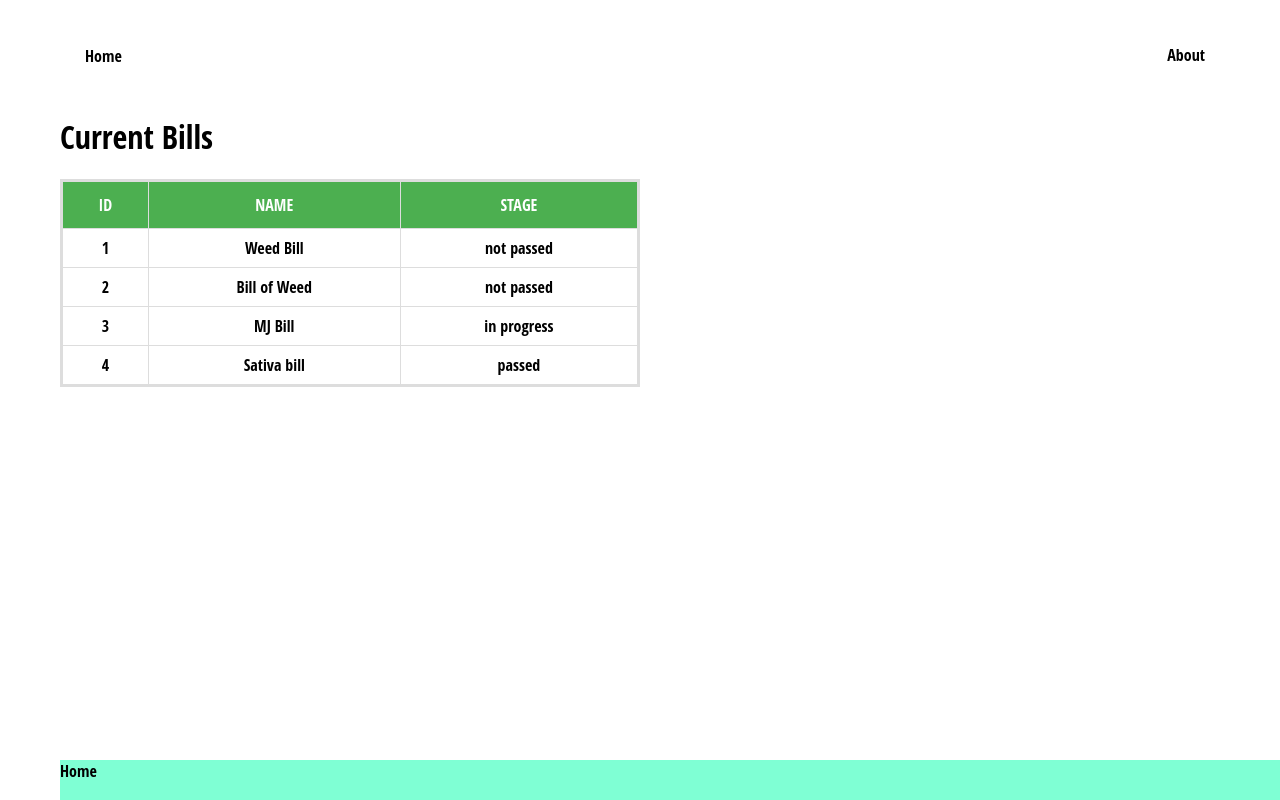
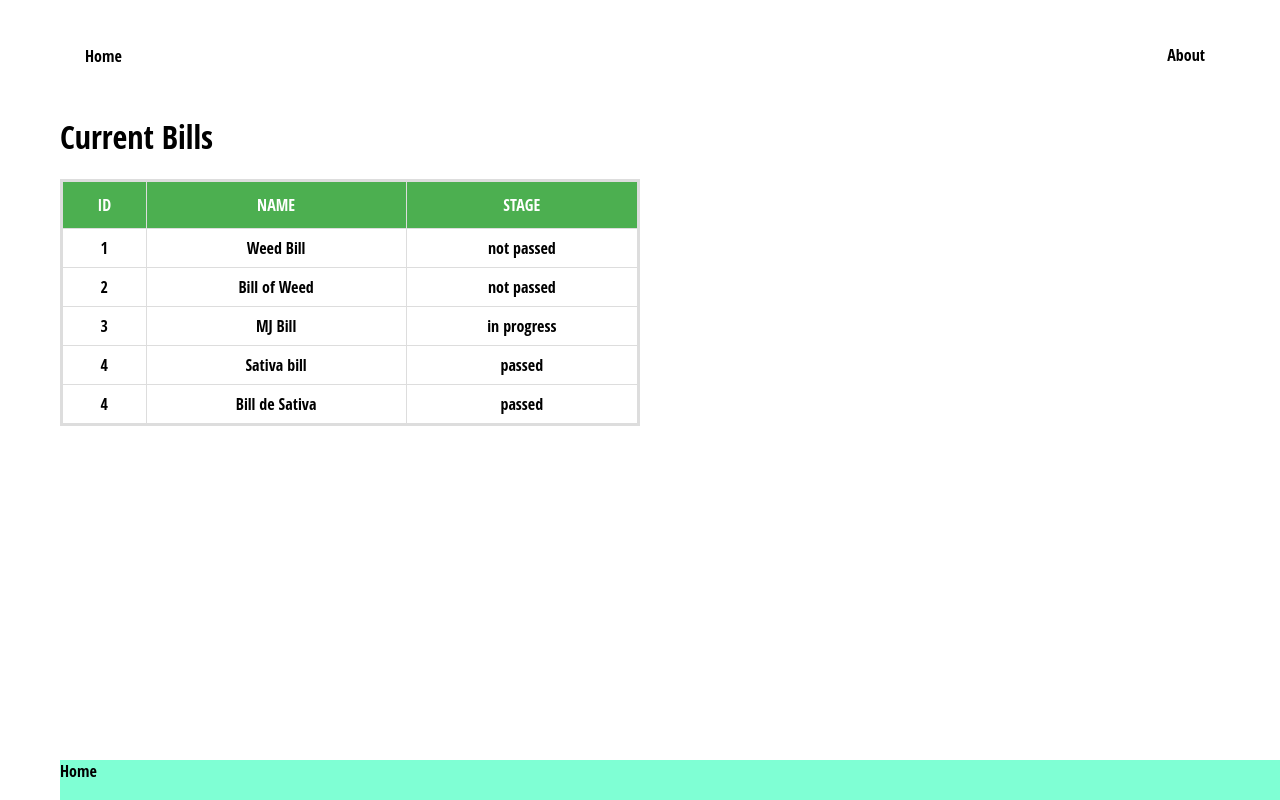
Before and after one commit to MagdalenaJasmine/arbadacarba_v1, a React (Create React App) app: page / in a window 1280 px wide. Shown: the top 800 px of the page. Built offline with nearby package versions, Linux system fonts and the light colour scheme.

Commit message:
updated dummy data to reflect needs

```diff
--- a/src/components/bill-table/bills.data.js
+++ b/src/components/bill-table/bills.data.js
@@ -3,6 +3,7 @@ const BILL_DATA = [
   { id: 2, name: `Bill of Weed`, stage: `not passed` },
   { id: 3, name: "MJ Bill", stage: `in progress` },
   { id: 4, name: "Sativa bill", stage: `passed` },
+  { id: 4, name: "Bill de Sativa", stage: `passed` },
 ];
 
 export default BILL_DATA;
```
